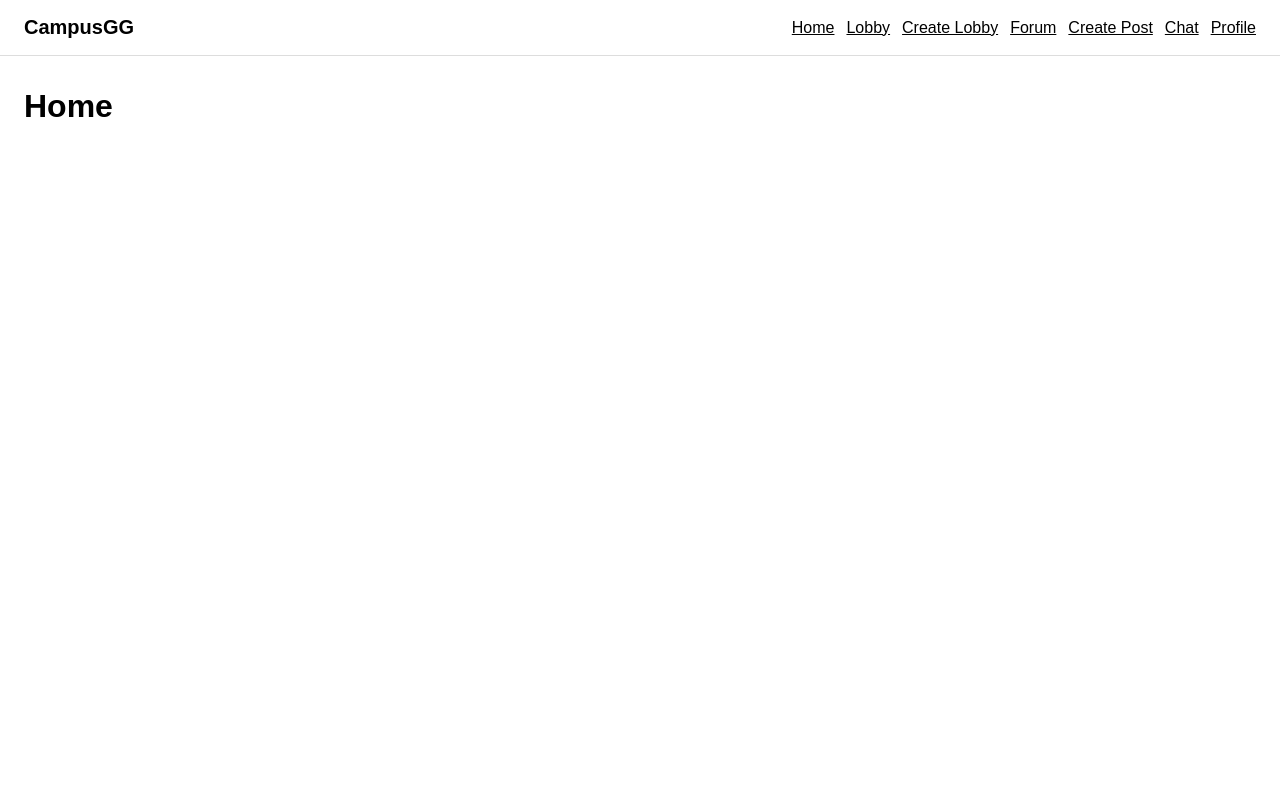
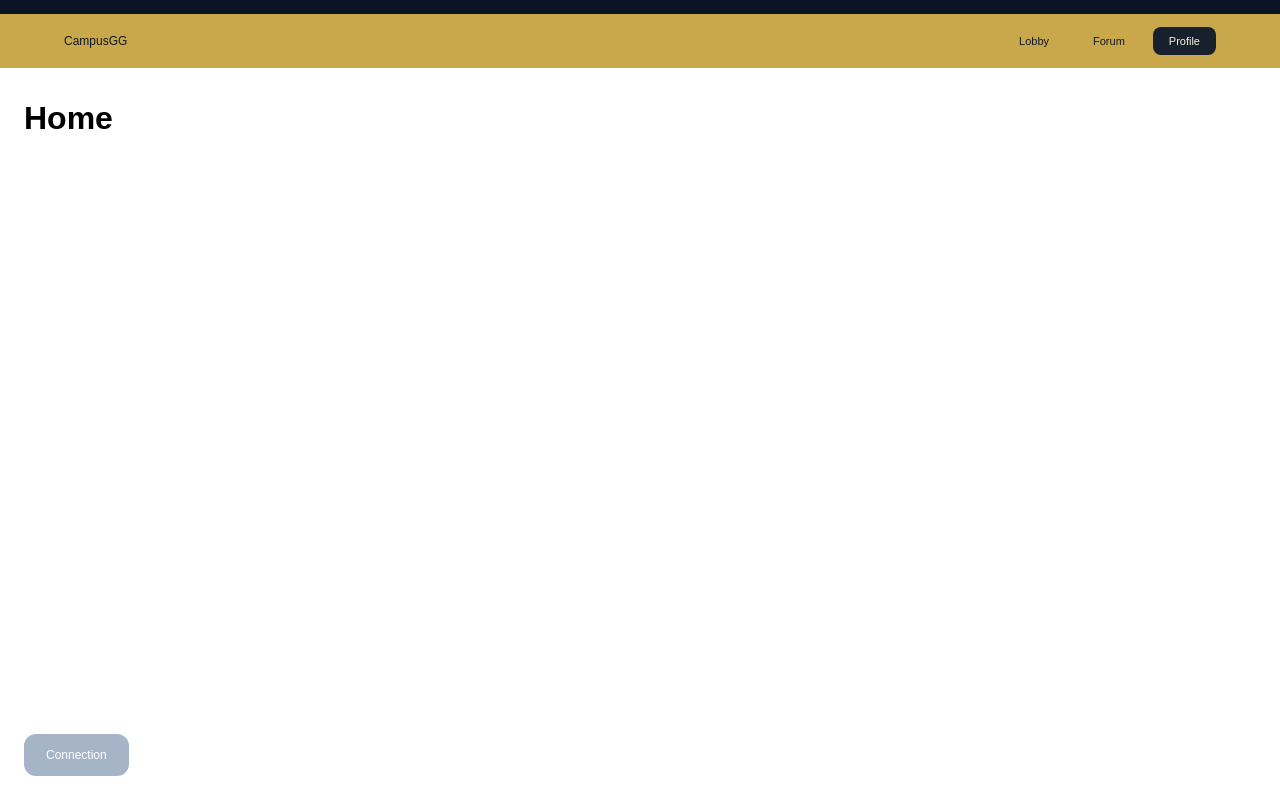
Before and after one commit to MAGG4444/CampusGG, a React (Vite) app in the folder campusgg-frontend/: page / in a window 1280 px wide. Built offline with nearby package versions, Linux system fonts and the light colour scheme.

Commit message:
F-navbar-1-create_navbar

```diff
--- a/campusgg-frontend/src/App.css
+++ b/campusgg-frontend/src/App.css
@@ -2,33 +2,6 @@
   min-height: 100vh;
   display: flex;
   flex-direction: column;
-}
-
-.app-header {
-  display: flex;
-  flex-wrap: wrap;
-  align-items: center;
-  gap: 1rem;
-  justify-content: space-between;
-  padding: 1rem 1.5rem;
-  border-bottom: 1px solid #ddd;
-}
-
-.app-title {
-  color: inherit;
-  font-size: 1.25rem;
-  font-weight: 700;
-  text-decoration: none;
-}
-
-.app-nav {
-  display: flex;
-  flex-wrap: wrap;
-  gap: 0.75rem;
-}
-
-.app-nav a {
-  color: inherit;
 }
 
 .app-main {
--- a/campusgg-frontend/src/components/Layout.jsx
+++ b/campusgg-frontend/src/components/Layout.jsx
@@ -1,30 +1,10 @@
-import { Link, Outlet } from 'react-router-dom'
-
-const navItems = [
-  { to: '/', label: 'Home' },
-  { to: '/lobby', label: 'Lobby' },
-  { to: '/create-lobby', label: 'Create Lobby' },
-  { to: '/forum', label: 'Forum' },
-  { to: '/create-post', label: 'Create Post' },
-  { to: '/chat', label: 'Chat' },
-  { to: '/profile', label: 'Profile' },
-]
+import { Outlet } from 'react-router-dom'
+import Navbar from './Navbar.jsx'
 
 function Layout() {
   return (
     <div className="app-shell">
-      <header className="app-header">
-        <Link className="app-title" to="/">
-          CampusGG
-        </Link>
-        <nav className="app-nav" aria-label="Temporary navigation">
-          {navItems.map((item) => (
-            <Link key={item.to} to={item.to}>
-              {item.label}
-            </Link>
-          ))}
-        </nav>
-      </header>
+      <Navbar />
       <main className="app-main">
         <Outlet />
       </main>
--- /dev/null
+++ b/campusgg-frontend/src/components/Navbar.css
@@ -0,0 +1,80 @@
+:root {
+  --bg: #091425;
+  --gold: #c9a84c;
+}
+
+.topbar,
+.topbar-inner,
+.nav {
+  width: 100%;
+}
+
+.topbar {
+  min-height: 68px;
+  background: var(--gold);
+  border-top: 14px solid #091425;
+}
+
+.topbar-inner {
+  max-width: 1200px;
+  margin: 0 auto;
+  min-height: 54px;
+  display: flex;
+  align-items: center;
+  justify-content: space-between;
+  padding: 0 24px;
+}
+
+.brand {
+  color: #111827;
+  font-size: 12px;
+  text-decoration: none;
+}
+
+.nav {
+  display: flex;
+  align-items: center;
+  justify-content: flex-end;
+  gap: 12px;
+}
+
+.nav-link {
+  color: #111827;
+  text-decoration: none;
+  padding: 8px 16px;
+  border-radius: 8px;
+  font-size: 11px;
+}
+
+.nav-link-active,
+.login-button {
+  background: #17212d;
+  color: #f8f3e3;
+}
+
+.connection-panel {
+  position: fixed;
+  left: 24px;
+  bottom: 24px;
+  padding: 14px 22px;
+  border-radius: 12px;
+  background: #a6b4c8;
+  color: #ffffff;
+  font-size: 12px;
+  text-decoration: none;
+}
+
+@media (max-width: 900px) {
+  .topbar-inner {
+    align-items: flex-start;
+    flex-direction: column;
+    gap: 12px;
+    padding-bottom: 12px;
+    padding-top: 12px;
+  }
+
+  .nav {
+    flex-wrap: wrap;
+    justify-content: flex-start;
+  }
+}
--- /dev/null
+++ b/campusgg-frontend/src/components/Navbar.jsx
@@ -0,0 +1,46 @@
+import { Link, NavLink } from 'react-router-dom'
+import './Navbar.css'
+
+const navItems = [
+  { to: '/lobby', label: 'Lobby' },
+  { to: '/forum', label: 'Forum' },
+  { to: '/profile', label: 'Profile', variant: 'login' },
+]
+
+function Navbar() {
+  return (
+    <>
+      <header className="topbar">
+        <div className="topbar-inner">
+          <Link className="brand" to="/">
+            CampusGG
+          </Link>
+          <nav className="nav" aria-label="Primary navigation">
+            {navItems.map((item) => (
+              <NavLink
+                key={item.to}
+                className={({ isActive }) =>
+                  [
+                    'nav-link',
+                    isActive ? 'nav-link-active' : '',
+                    item.variant === 'login' ? 'login-button' : '',
+                  ]
+                    .filter(Boolean)
+                    .join(' ')
+                }
+                to={item.to}
+              >
+                {item.label}
+              </NavLink>
+            ))}
+          </nav>
+        </div>
+      </header>
+      <Link className="connection-panel" to="/chat">
+        Connection
+      </Link>
+    </>
+  )
+}
+
+export default Navbar
```
